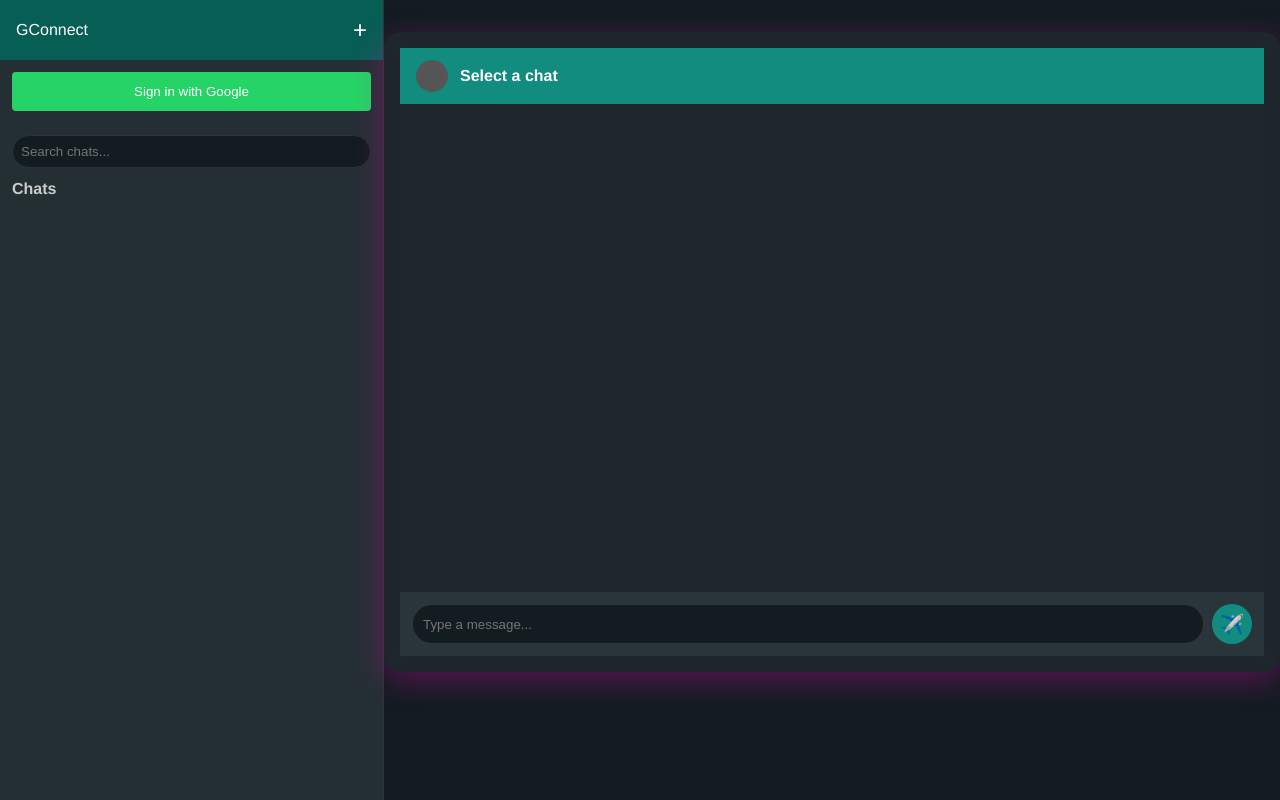
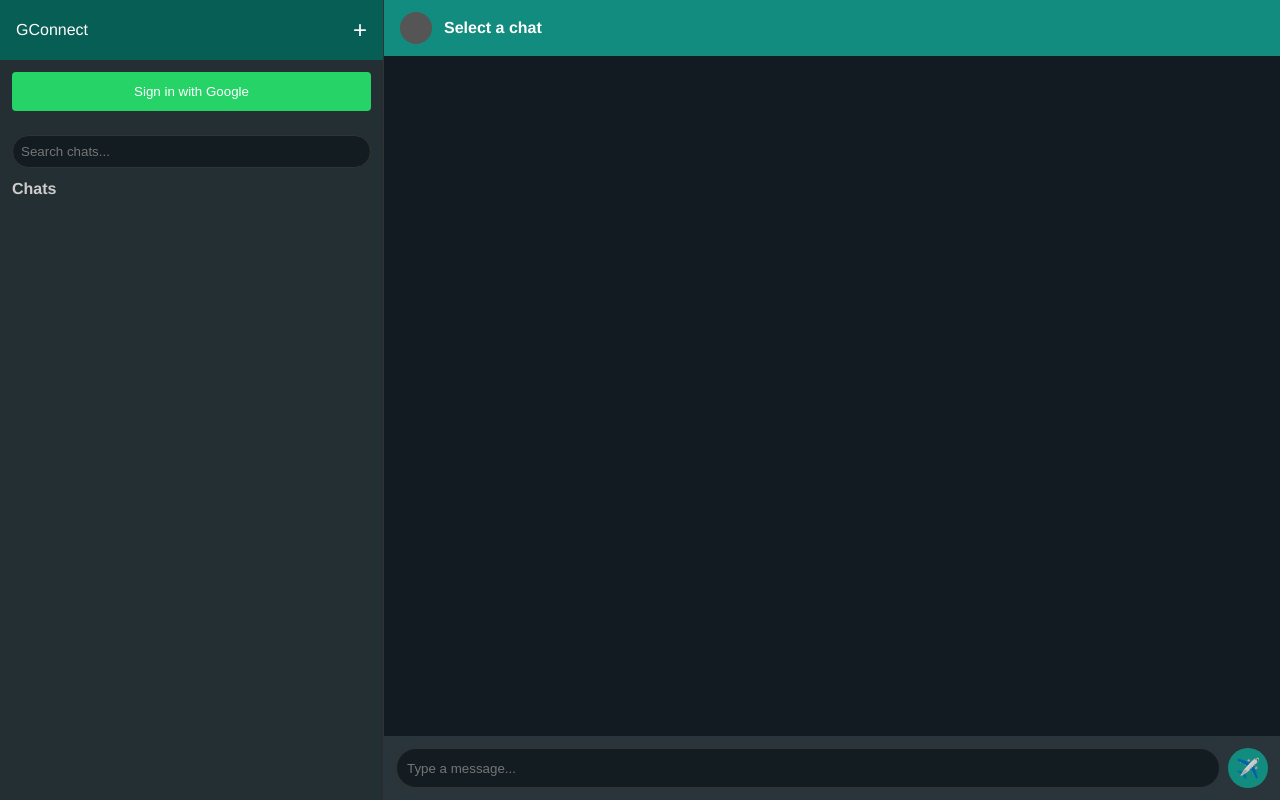
Before and after one commit to Rafsan1711/Gconnect-chat, a plain HTML site: page index.html in a window 1280 px wide. Drawn offline with Linux system fonts and the light colour scheme; no server answers.

Commit message:
Update index.html

```diff
--- a/index.html
+++ b/index.html
@@ -37,22 +37,7 @@
     .name { font-size: 1rem; flex: 1; }
 
     /* ==== Chat Section ==== */
-.chat-section {
-  width: 70%;
-  display: flex;
-  flex-direction: column;
-  background: rgba(255, 255, 255, 0.05); /* গ্লাসি ব্যাকগ্রাউন্ড */
-  border-radius: 1rem;
-  padding: 1rem;
-  backdrop-filter: blur(8px);
-  -webkit-backdrop-filter: blur(8px);
-  box-shadow: 0 8px 32px rgba(255, 0, 200, 0.3); /* গোলাপি হালকা ছায়া */
-  color: #fceaff; /* লেখার রঙ */
-  margin: auto;
-  margin-top: 2rem;
-  height: 80vh;
-  overflow-y: auto;
-  }
+.chat-section { width: 70%; display: flex; flex-direction: column; background: #111b21; }
     #chatHeader { background: #128c7e; color: #fff; padding: 12px 16px; display: flex; align-items: center; position: relative; }
     #backBtn { display: none; margin-right: 12px; background: none; border: none; color: #fff; font-size: 1.2rem; cursor: pointer; }
     #chatHeader .avatar { width: 32px; height: 32px; border-radius: 50%; background: #555; margin-right: 12px; overflow: hidden; }
```
